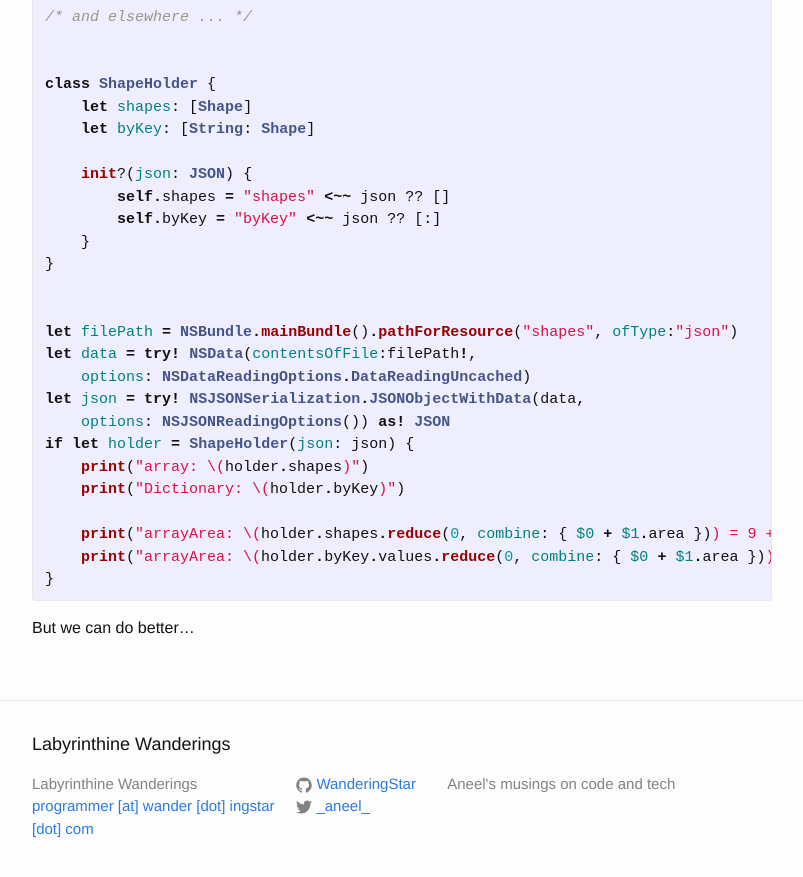
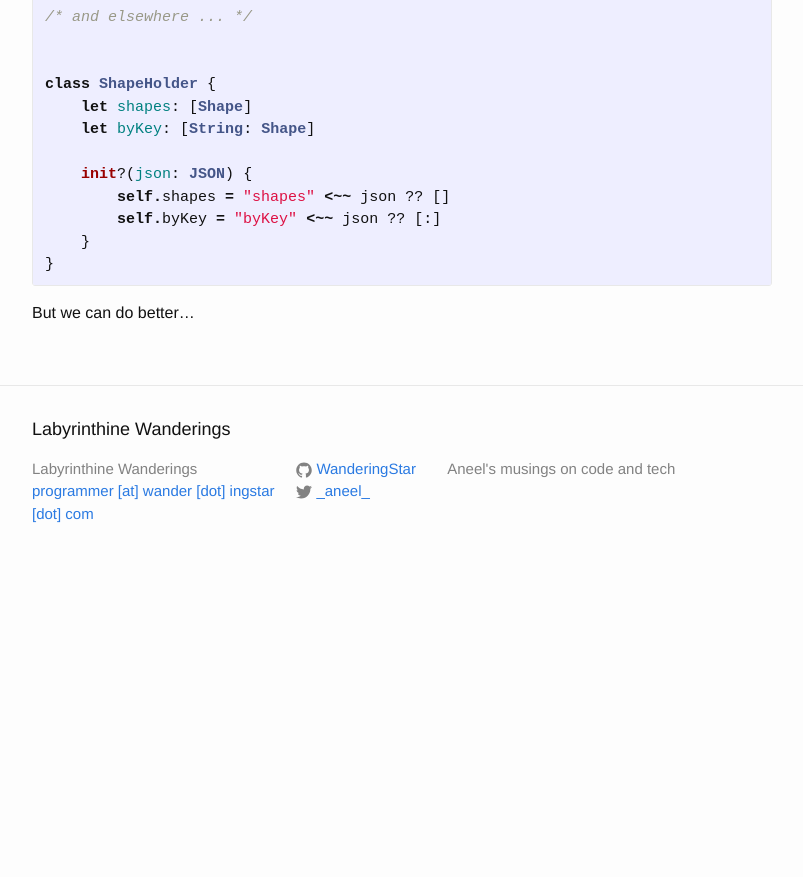
Before and after one commit to WanderingStar/WanderingStar.github.io, a Jekyll site: the page built from _posts/2016-03-16-glossy-factories.markdown, in a window 1280 px wide and 900 px high, scrolled down 2910 px. Shown: the top 877 px of the window, without its empty margins (238-1041 px from the left). Built offline with Jekyll 4.4.1, drawn with Linux system fonts in a browser that asks for light colours; after the commit the page ends 3495 px from its top, so only the background shows below that.

Commit message:
Clean up Glossy Factories

```diff
--- a/_posts/2016-03-15-hello.markdown
+++ b/_posts/2016-03-15-hello.markdown
@@ -2,7 +2,6 @@
 layout: post
 title:  "Oh, Hello There"
 date:   2016-03-15 23:46:29 -0500
-categories: administrivia
 ---
 
 It seems that GitHub will host a programming blog for me. Let's see
--- a/_posts/2016-03-16-glossy-factories.markdown
+++ b/_posts/2016-03-16-glossy-factories.markdown
@@ -2,11 +2,11 @@
 layout: post
 title:  "Glossy Factories"
 date:   2016-03-16 21:40:29 -0500
-categories: swift glossy json
 ---
 I've been playing around with [Gloss][gloss], a Swift JSON parser.
 I'm liking the mechanics of it a bit better than [SwiftyJSON][swifty]
 for a few reasons:
+
 - More concise code
 - Takes its arguments as `[String: AnyObject]`, which works nicely
   with the native types of NSJSONSerialization and [CouchBase Lite][cbl]
@@ -140,20 +140,6 @@ class ShapeHolder {
         self.byKey = "byKey" <~~ json ?? [:]
     }
 }
-
-
-let filePath = NSBundle.mainBundle().pathForResource("shapes", ofType:"json")
-let data = try! NSData(contentsOfFile:filePath!,
-    options: NSDataReadingOptions.DataReadingUncached)
-let json = try! NSJSONSerialization.JSONObjectWithData(data,
-    options: NSJSONReadingOptions()) as! JSON
-if let holder = ShapeHolder(json: json) {
-    print("array: \(holder.shapes)")
-    print("Dictionary: \(holder.byKey)")
-
-    print("arrayArea: \(holder.shapes.reduce(0, combine: { $0 + $1.area })) = 9 + π")
-    print("arrayArea: \(holder.byKey.values.reduce(0, combine: { $0 + $1.area })) = 25 + 100π")
-}
 {% endhighlight %}
 
 But we can do better...
--- a/_posts/2016-03-16-glossy-generic-factories.markdown
+++ b/_posts/2016-03-16-glossy-generic-factories.markdown
@@ -2,7 +2,6 @@
 layout: post
 title:  "Glossy Generic Factories"
 date:   2016-03-16 23:46:29 -0500
-categories: swift glossy json
 ---
 [Last time][last] we looked at creating one-off factories that we can use to
 parse collections of subclass objects with [Gloss][gloss].
```
